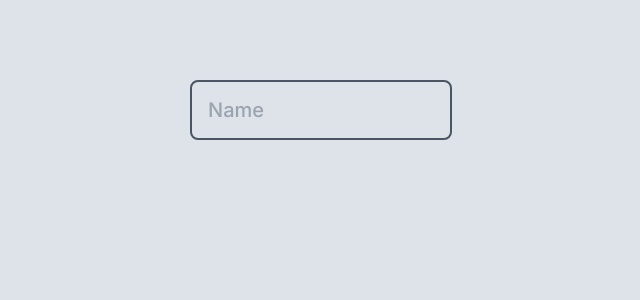
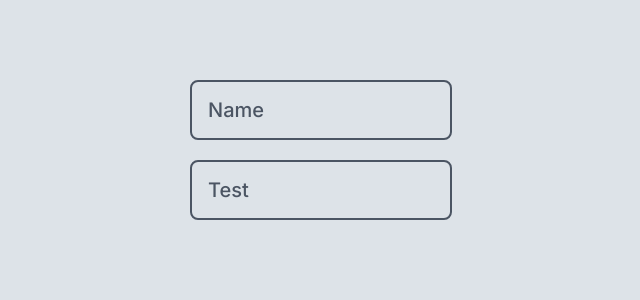
Before and after one commit to Dealsy/react-component-library, a Next.js app: page /InputPage in a window 1280 px wide. Shown: the top 300 px of the page, without its empty margins (319-959 px from the left). Built offline with nearby package versions, Linux system fonts and the light colour scheme.

Commit message:
adds new custom styles

```diff
--- a/src/app/InputPage/page.tsx
+++ b/src/app/InputPage/page.tsx
@@ -1,21 +1,39 @@
 'use client'
 
-import { Button } from '@/components'
 import { Input } from '@/components/Input/page'
 import { useState } from 'react'
 
 export default function InputPage() {
   const [name, setName] = useState('')
+  const [test, setTest] = useState('')
+  const [error, setError] = useState('')
 
   // a function for the onChange event and value
   const handleInputChange = (e: React.ChangeEvent<HTMLInputElement>) => {
     setName(e.target.value)
+    if (e.target.value === '') {
+      setError('Name is required')
+    } else {
+      setError('')
+    }
+  }
+
+  // a function for the onChange event and value
+  const handleInputTestChange = (e: React.ChangeEvent<HTMLInputElement>) => {
+    setTest(e.target.value)
   }
 
   return (
     <div className="flex flex-col items-center justify-center gap-5 m-auto mt-20">
       <div className="flex flex-col gap-5 leading-none">
-        <Input label="Name" id={'name'} onChange={handleInputChange} value={name} />
+        <Input
+          error={error}
+          label="Name"
+          id={'name'}
+          onChange={handleInputChange}
+          value={name}
+        />
+        <Input label="Test" id={'test'} onChange={handleInputTestChange} value={test} />
       </div>
     </div>
   )
--- a/src/components/Input/page.tsx
+++ b/src/components/Input/page.tsx
@@ -16,19 +16,28 @@ export function Input(props: InputProps) {
   }
 
   return (
-    <>
-      <div className="relative px-3 py-2 border-2 border-gray-600 rounded-lg">
+    <div className={clsx(props.disabled ? 'opacity-40' : 'flex flex-col')}>
+      <div
+        className={clsx(
+          props.error ? 'border-red-600' : 'border-gray-600',
+          props.labelContainerStyle,
+          'relative px-3 py-2 border-2  rounded-lg'
+        )}
+      >
         <label
           className={clsx(
-            'absolute  px-1 text-sm font-medium bg-[#dde3e8] left-3 transition-all duration-200',
+            props.error ? 'text-red-600' : 'text-gray-600',
+            props.labelStyle ? props.labelStyle : 'bg-[#dde3e8]',
+            'absolute px-1 py-0.5 text-sm font-medium  left-3 transition-all duration-200 z-10',
             isFocused || hasValue
-              ? '-top-3 text-gray-500 '
-              : 'top-1/2 transform -translate-y-1/2 text-xl text-gray-400'
+              ? ['-top-3 text-gray-500']
+              : ['top-1/2 transform -translate-y-1/2 text-xl']
           )}
           htmlFor={props.id}
         >
           {props.label}
         </label>
+
         <input
           onFocus={() => setIsFocused(true)}
           onBlur={() => setIsFocused(false)}
@@ -38,7 +47,8 @@ export function Input(props: InputProps) {
           type={props.type}
           name={props.name}
           className={clsx(
-            'w-full my-2 pb-1 bg-[#dde3e8]',
+            props.inputStyle ? props.inputStyle : 'bg-[#dde3e8]',
+            'w-full my-2 pb-1',
             'focus:ring-none focus:outline-none'
           )}
           required={props.required}
@@ -46,7 +56,16 @@ export function Input(props: InputProps) {
         />
       </div>
 
-      {props.error ? <div>Error!</div> : null}
-    </>
+      {props.error ? (
+        <div
+          className={clsx(
+            props.errorStyle ? props.errorStyle : 'text-red-600 text-sm',
+            'p-2 rounded-lg'
+          )}
+        >
+          {props.error}
+        </div>
+      ) : null}
+    </div>
   )
 }
```
Also changed, not shown: src/types/helpers.ts (added, +9 -0 lines), src/types/inputTypes.ts (+11 -13 lines).
